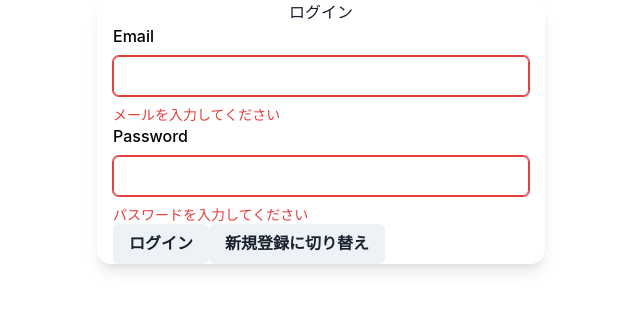
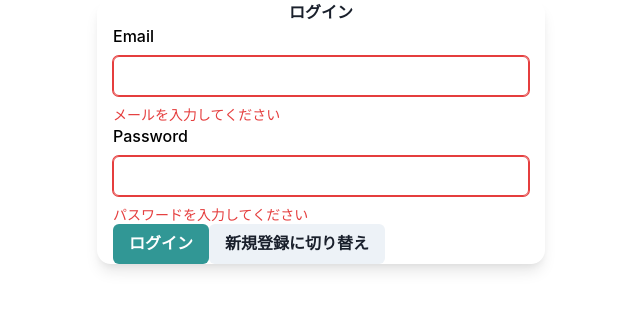
Before and after one commit to tamagoez/neem-web, a Next.js app: page /auth in a window 1280 px wide. Shown: the top 310 px of the page, without its empty margins (319-959 px from the left). Built offline with nearby package versions, Linux system fonts and the light colour scheme; what @supabase/auth-helpers-nextjs would draw is missing.

Commit message:
fix typo & signup

```diff
--- a/app/auth/page.tsx
+++ b/app/auth/page.tsx
@@ -28,7 +28,7 @@ export default function Auth() {
       <style jsx>{`
         .auth_modal {
           position: fixed;
-          insert: 0;
+          inset: 0;
           margin: auto;
         }
       `}</style>
@@ -39,7 +39,7 @@ export default function Auth() {
         borderRadius="14px"
       >
         <Center>
-          <Text fontSize="md">
+          <Text fontSize="md" fontWeight="bold">
             {authmode === "login" ? "ログイン" : "新規登録"}
           </Text>
         </Center>
@@ -101,7 +101,7 @@ function LoginComponent({}: {}) {
           <FormErrorMessage>パスワードを入力してください</FormErrorMessage>
         )}
       </FormControl>
-      <Button onClick={handleLogin}>ログイン</Button>
+      <Button onClick={handleLogin} colorScheme='teal'>ログイン</Button>
     </>
   );
 }
@@ -110,11 +110,11 @@ function SignupComponent() {
   return (
     <>
       <Text>
-        このサーバーでアカウントを新規登録するには、NeemsBaseアカウントを登録して連携する必要があります。
+        NeemsBaseアカウントと連携して新規登録
         <br />
-        このサーバーにアカウントを作成していないNeemsBaseユーザーもこちらから連携してください。
+        連携後はNeemsBaseを介さずにログイン可能になります
       </Text>
-      <Button>NeemsBaseでログイン</Button>
+      <Button colorScheme='teal'>NeemsBaseでログイン</Button>
     </>
   );
 }
```
